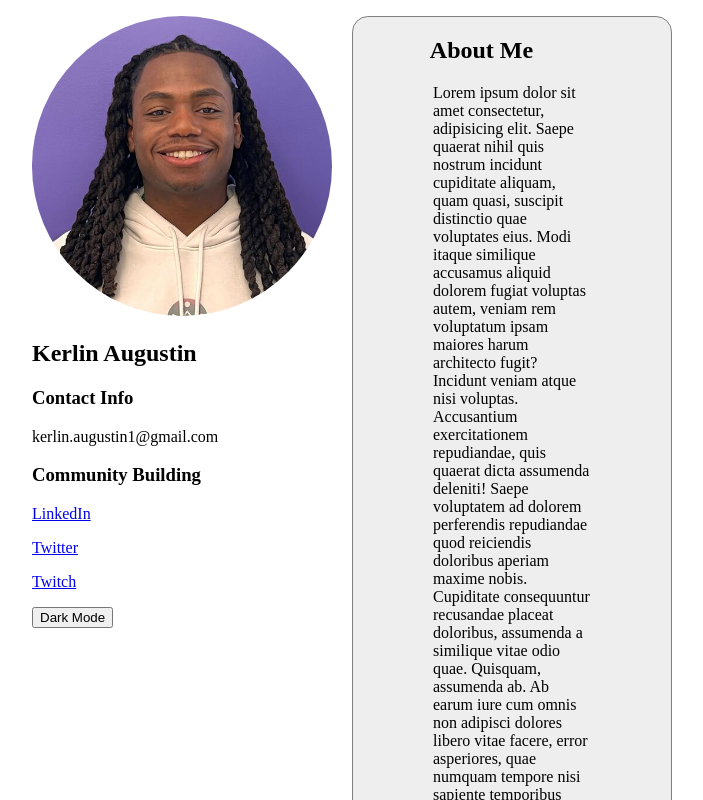
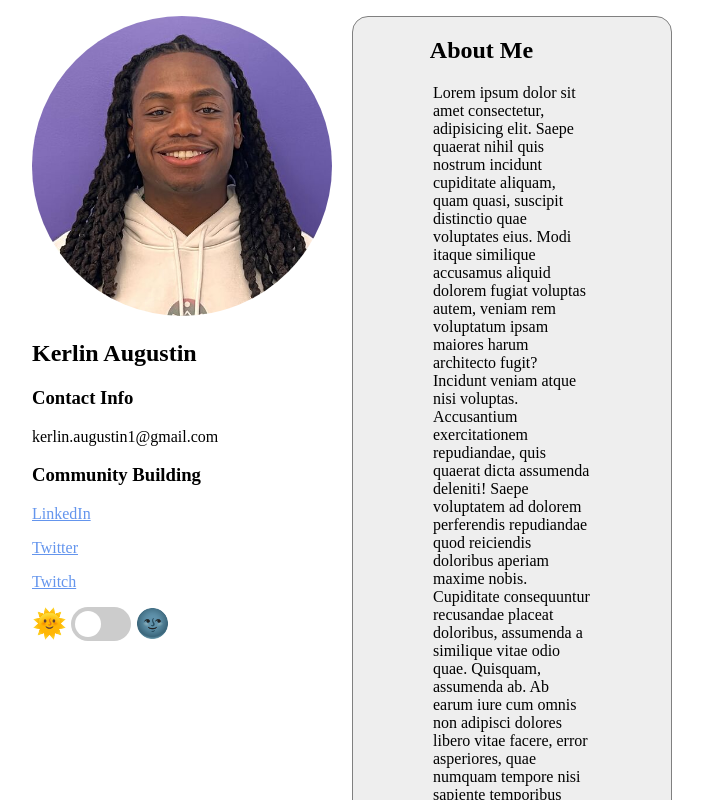
Before and after one commit to Kerlin-Augustin/mockPortfolio, a React (Vite) app: page / in a window 1280 px wide. Shown: the top 800 px of the page, without its empty margins (288-991 px from the left). Built offline with nearby package versions, Linux system fonts and the light colour scheme.

Commit message:
complete

```diff
--- a/src/components/About.tsx
+++ b/src/components/About.tsx
@@ -6,20 +6,19 @@ function About() {
     container: {
       border: "1px solid grey",
       borderRadius: "1em",
-      background: '#eeeeee'
     },
     textAlign: {
-      marginLeft: "3.2em"
+      marginLeft: "3.2em",
     },
     textAlignPara: {
       marginLeft: "5em",
-      marginRight: "5em"
+      marginRight: "5em",
     }
   }
 
   return (
     <>
-      <div style={styles.container}>
+      <div className="sections" style={styles.container}>
         <h2 style={styles.textAlign}>About Me</h2>
         <p style={styles.textAlignPara}>Lorem ipsum dolor sit amet consectetur, adipisicing elit. Saepe quaerat nihil quis nostrum incidunt cupiditate aliquam, quam quasi, suscipit distinctio quae voluptates eius. Modi itaque similique accusamus aliquid dolorem fugiat voluptas autem, veniam rem voluptatum ipsam maiores harum architecto fugit? Incidunt veniam atque nisi voluptas. Accusantium exercitationem repudiandae, quis quaerat dicta assumenda deleniti! Saepe voluptatem ad dolorem perferendis repudiandae quod reiciendis doloribus aperiam maxime nobis. Cupiditate consequuntur recusandae placeat doloribus, assumenda a similique vitae odio quae. Quisquam, assumenda ab. Ab earum iure cum omnis non adipisci dolores libero vitae facere, error asperiores, quae numquam tempore nisi sapiente temporibus sunt natus!</p>
         <h2 style={styles.textAlign}>Certificates</h2>
--- a/src/components/Contact.tsx
+++ b/src/components/Contact.tsx
@@ -1,13 +1,7 @@
 import { CSSProperties } from "react"
-import { useState } from 'react'
+import DarkMode from "../darkMode/DarkMode"
 
 function Contact() {
-
-  const [darkMode, setDarkMode] = useState(false)
-
-  const onClick = () => {
-    setDarkMode(prevMode => !prevMode)
-  }
 
   const styles: { [key: string]: CSSProperties } = {
     image: {
@@ -26,7 +20,7 @@ function Contact() {
         <p><a href="https://www.linkedin.com/in/kerlin-augustin/">LinkedIn</a></p>
         <p><a href="#">Twitter</a></p>
         <p><a href="#">Twitch</a></p>
-        <input onClick={onClick} type="button" value={darkMode ? "Light Mode" : "Dark Mode"} />
+        <DarkMode />
       </div>
     </>
   )
--- a/src/components/Projects.tsx
+++ b/src/components/Projects.tsx
@@ -14,12 +14,11 @@ function Projects({
     border: "1px solid grey",
     borderRadius: "5px",
     flex: "1",
-    background: '#eeeeee',
   };
 
   return (
     <>
-      <div style={containerStyle}>
+      <div className="sections" style={containerStyle}>
         <h3 style={{margin: 0, marginLeft: '.8em', marginTop: "1em"}}>{title}</h3>
         <h4 style={{margin: 0, marginLeft: '1em'}}>Description</h4>
         <p style={{margin: 0, marginLeft: '1em', marginBottom: '1em', marginRight: '1em'}}>Lorem ipsum dolor sit amet consectetur adipisicing elit. Similique ipsa voluptatibus minima amet odit eligendi.</p>
--- a/src/darkMode/DarkMode.css
+++ b/src/darkMode/DarkMode.css
@@ -1,5 +1,4 @@
 :root {
-  --background-color: white;
   --font-color: black;
   --link-color: cornflowerblue;
 }
@@ -8,6 +7,11 @@
   --background-color: black;
   --font-color: white;
   --link-color: lightblue;
+  --div-background: grey;
+}
+
+[data-theme="light"] {
+  --div-background: #eee;
 }
 
 body {
@@ -17,6 +21,10 @@ body {
 
 a {
   color: var(--link-color)
+}
+
+.sections {
+  background: var(--div-background);
 }
 
 .toggle-theme-wrapper {
--- a/src/darkMode/DarkMode.tsx
+++ b/src/darkMode/DarkMode.tsx
@@ -1,13 +1,30 @@
+import { useEffect, useState } from "react";
 import "./DarkMode.css"
 
-function DarkMode () {
+function DarkMode() {
+
+  const [darkMode, setDarkMode] = useState(() => {
+    return localStorage.getItem("theme") === "dark";
+  });
+
+  useEffect(() => {
+    const theme = darkMode ? "dark" : "light";
+    document.documentElement.setAttribute("data-theme", theme);
+    localStorage.setItem("theme", theme);
+  }, [darkMode]);
+
   return (
     <>
-      <div>
+      <div className="toggle-theme-wrapper">
         <span>🌞</span>
-        <label className="toggle-theme-wrapper" htmlFor="checkbox">
-        <input type="checkbox" id="checkbox" />
-        <div className="slider round"></div>
+        <label className="toggle-theme" htmlFor="checkbox">
+          <input
+            type="checkbox"
+            id="checkbox"
+            onChange={() => setDarkMode(prev => !prev)}
+            defaultChecked={darkMode}
+          />
+          <div className="slider round"></div>
         </label>
         <span>🌚</span>
       </div>
```
